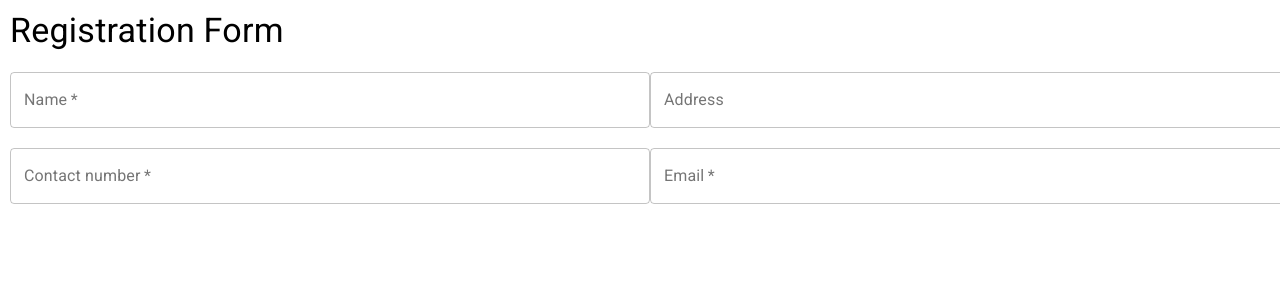
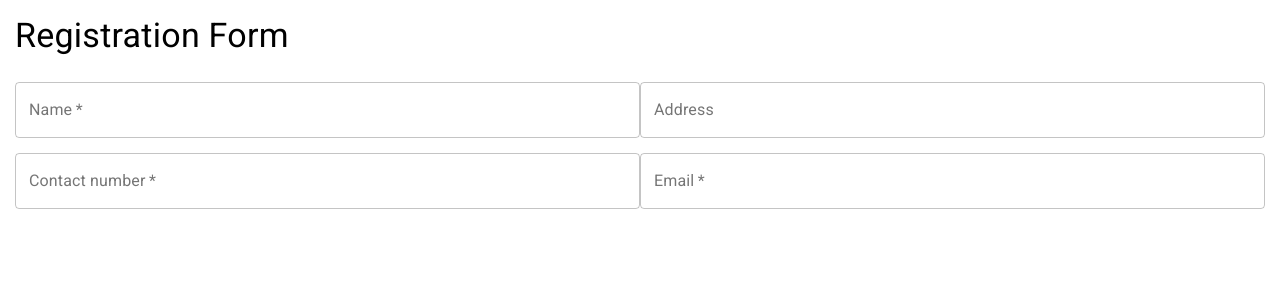
Before and after one commit to AnandPawanipagar/form-demo-material, a React (Create React App) app: page / in a window 1280 px wide. Shown: the top 300 px of the page. Built offline with nearby package versions, Linux system fonts and the light colour scheme.

Commit message:
somewhat changes done

```diff
--- /dev/null
+++ b/src/components/form.css
@@ -0,0 +1,13 @@
+html {
+  margin: 15px;
+}
+
+html .marginBottom {
+  margin-bottom: 25px;
+}
+
+html .marginTextfield {
+  margin-bottom: 15px;
+  margin-right: 15px;
+}
+/*# sourceMappingURL=form.css.map */
--- a/src/components/form.js
+++ b/src/components/form.js
@@ -4,26 +4,21 @@ import Typography from "@material-ui/core/Typography";
 import { makeStyles } from "@material-ui/styles";
 import TextField from "@material-ui/core/TextField";
 // import Box from "@material-ui/core/Box";
-const useStyles = makeStyles({
-  field: {
-    margin: 10,
+import "./form.css";
 
-  },
-});
 export default function Form() {
-  const classes = useStyles();
   return (
     <>
-      <Grid container >
-        <Grid item xs={12}>
-          <Typography variant="h4" color="initial" className={classes.field}>
+      <Grid container>
+        <Grid item xs={12} className="marginBottom">
+          <Typography variant="h4" color="initial">
             Registration Form
           </Typography>
         </Grid>
 
         <Grid item sm={6}>
           <TextField
-            className={classes.field}
+            className="marginTextfield"
             label="Name"
             variant="outlined"
             color="secondary"
@@ -31,7 +26,7 @@ export default function Form() {
             required
           ></TextField>
           <TextField
-            className={classes.field}
+            className="marginTextfield"
             label="Contact number"
             variant="outlined"
             color="secondary"
@@ -41,14 +36,14 @@ export default function Form() {
         </Grid>
         <Grid item sm={6}>
           <TextField
-            className={classes.field}
+            className="marginTextfield"
             label="Address"
             variant="outlined"
             color="secondary"
             fullWidth
           ></TextField>
           <TextField
-            className={classes.field}
+            className="marginTextfield"
             label="Email"
             variant="outlined"
             color="secondary"
--- a/src/components/form.scss
+++ b/src/components/form.scss
@@ -0,0 +1,10 @@
+html {
+  margin: 15px;
+  .marginBottom {
+    margin-bottom: 25px;
+  }
+  .marginTextfield{
+      margin-bottom: 15px;
+      margin-right: 15px;
+  }
+}
```
Also changed, not shown: 1 other file (tests, documents, lock files or other folders).
